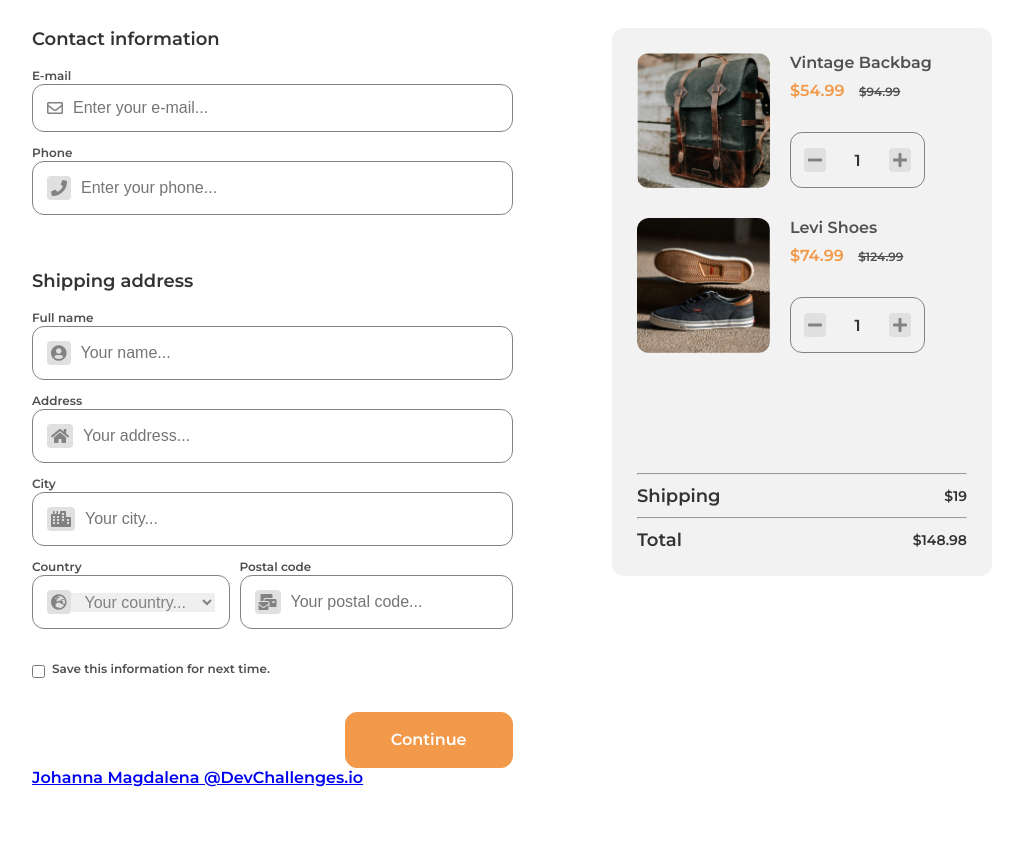
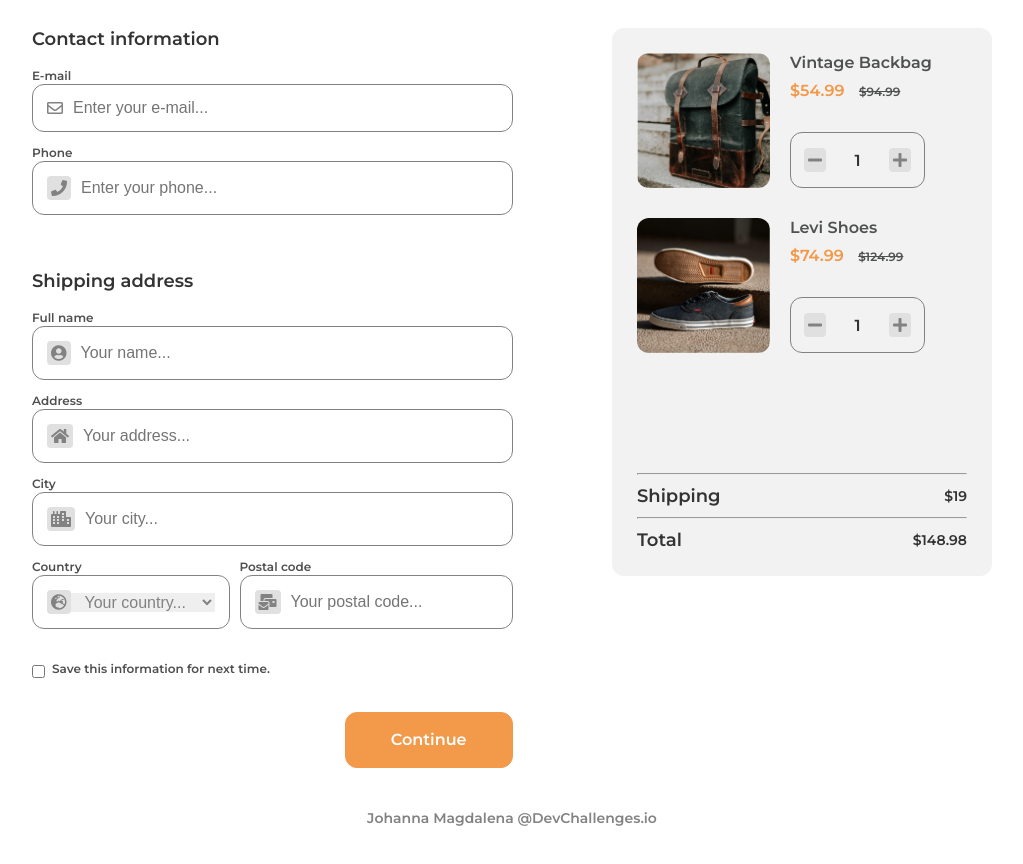
Before and after one commit to johannamag/devchallenges.io-checkout-page, a plain HTML site: page index.html in a window 1280 px wide. Shown: the part 106-970 px from the top of the page, without its empty margins (128-1151 px from the left). Before the commit the page ends 933 px from the top, so only its background shows below. Drawn offline with Linux system fonts and the light colour scheme.

Commit message:
styled footer

```diff
--- a/style.css
+++ b/style.css
@@ -214,3 +214,22 @@ hr {
   line-height: 17px;
   color: #333333;
 }
+
+.bottom {
+  color: #828282;
+  text-align: center;
+  margin-top: 40px;
+}
+
+.link {
+  font-size: 14px;
+  line-height: 17px;
+  text-decoration: none;
+  color: #828282;
+  transition: all 0.4s ease-in-out;
+  cursor: pointer;
+}
+
+.link:hover {
+  color: #f2994a;
+}
```
